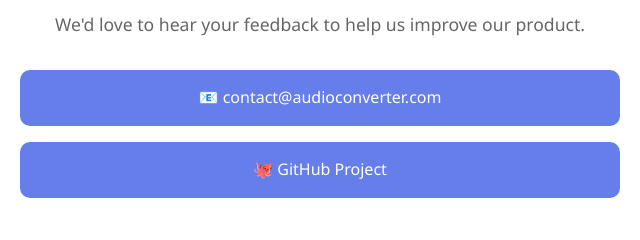
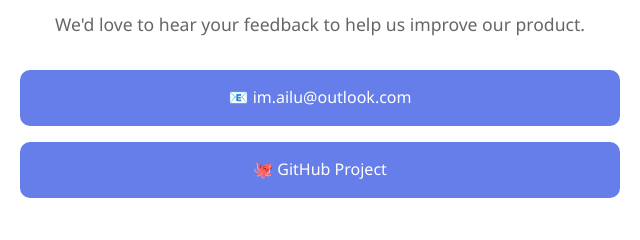
Before and after one commit to ailu2533/audioConverterWeb, a website: page index.html in a window 1280 px wide. Shown: the part 2554-2794 px from the top of the page, 320-960 px from the left. Drawn offline with Linux system fonts and the light colour scheme.

Commit message:
Update contact email to im.ailu@outlook.com

```diff
--- a/index.html
+++ b/index.html
@@ -138,10 +138,10 @@
                     <h3 data-translate="contact-question">有问题或建议？</h3>
                     <p data-translate="contact-feedback">我们很乐意听到您的反馈，帮助我们改进产品。</p>
                     <div class="contact-methods">
-                        <a href="mailto:contact@audioconverter.com" class="contact-link">
-                            📧 contact@audioconverter.com
+                        <a href="mailto:im.ailu@outlook.com" class="contact-link">
+                            📧 im.ailu@outlook.com
                         </a>
-                        <a href="https://github.com/your-username/audioConverterWeb" class="contact-link">
+                        <a href="https://github.com/ailu2533/audioConverterWeb" class="contact-link">
                             🐙 <span data-translate="github-project">GitHub 项目</span>
                         </a>
                     </div>
```
